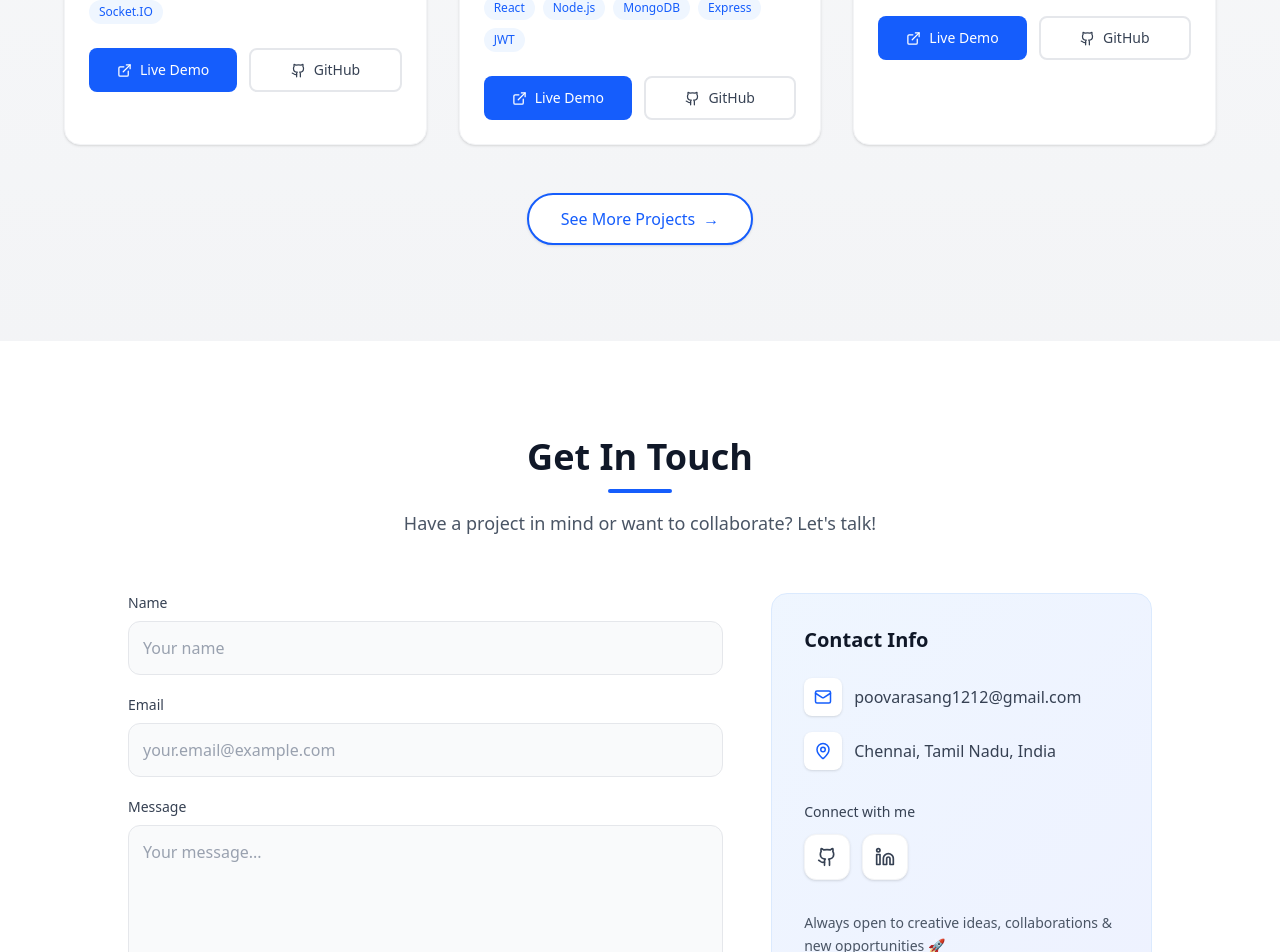
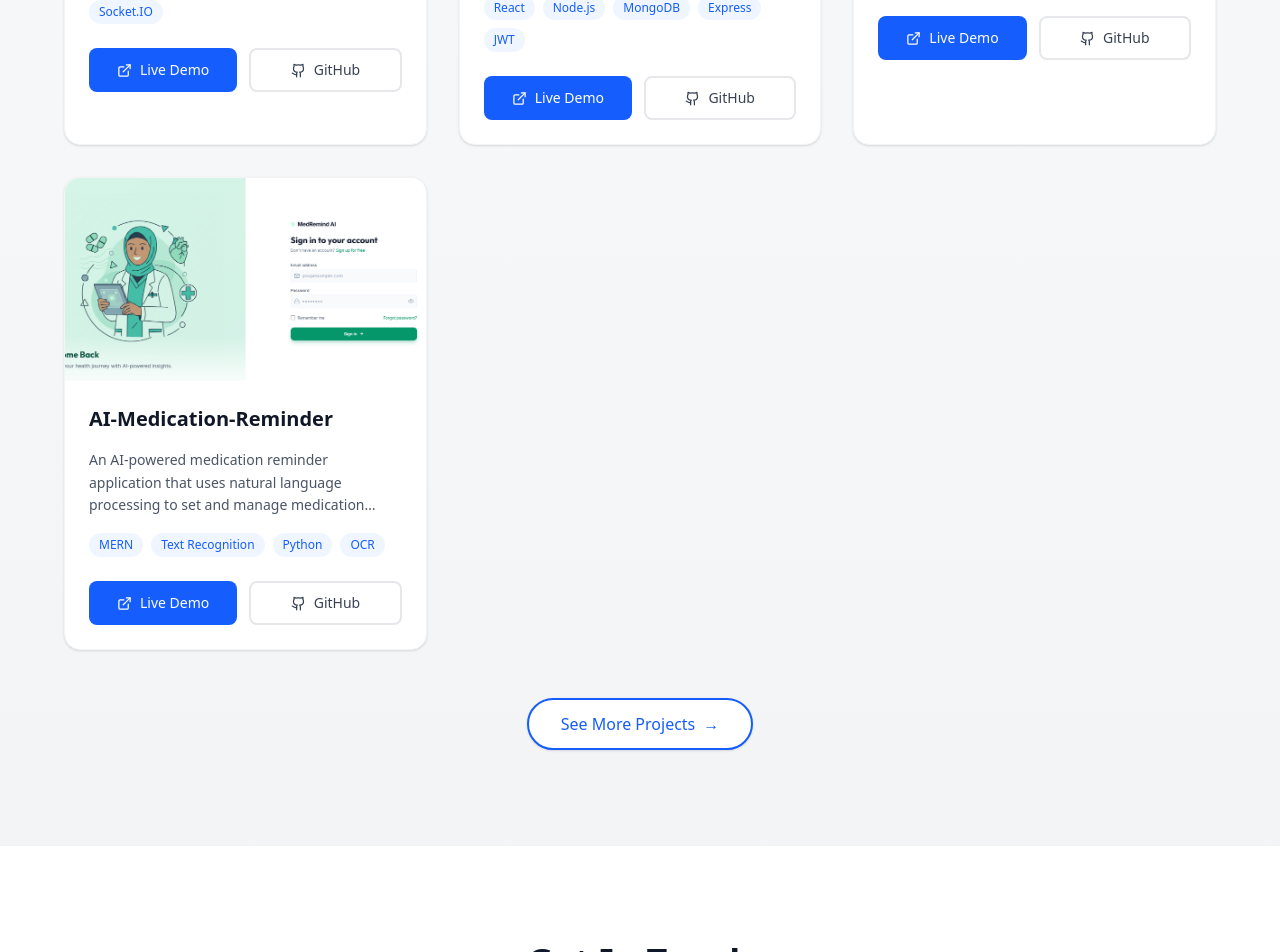
Before and after one commit to POOVARASAN-03/Poovarasan-portfolio, a React (Vite) app: page / in a window 1280 px wide. Shown: the part 3462-4414 px from the top of the page. Built offline with nearby package versions, Linux system fonts and the light colour scheme.

Commit message:
project updated

```diff
--- a/src/components/Projects.jsx
+++ b/src/components/Projects.jsx
@@ -32,6 +32,15 @@ const projects = [
   liveLink: "https://rag-multi-doc-reader.streamlit.app/",
   githubLink: "https://github.com/POOVARASAN-03/RAG-Document-Reader",
 },
+{
+  id: 4,
+  title: "AI-Medication-Reminder",
+  description:
+    "An AI-powered medication reminder application that uses natural language processing to set and manage medication schedules through prescription image analysis.",
+  image: "/images/medication.png",
+  technologies: ["MERN", "Text Recognition", "Python", "OCR"],
+  liveLink: "https://ai-medicationremainder-gasx.onrender.com/",
+}
 ];
 
 export default function Projects() {
```
Also changed, not shown: public/images/medication.png (added).
